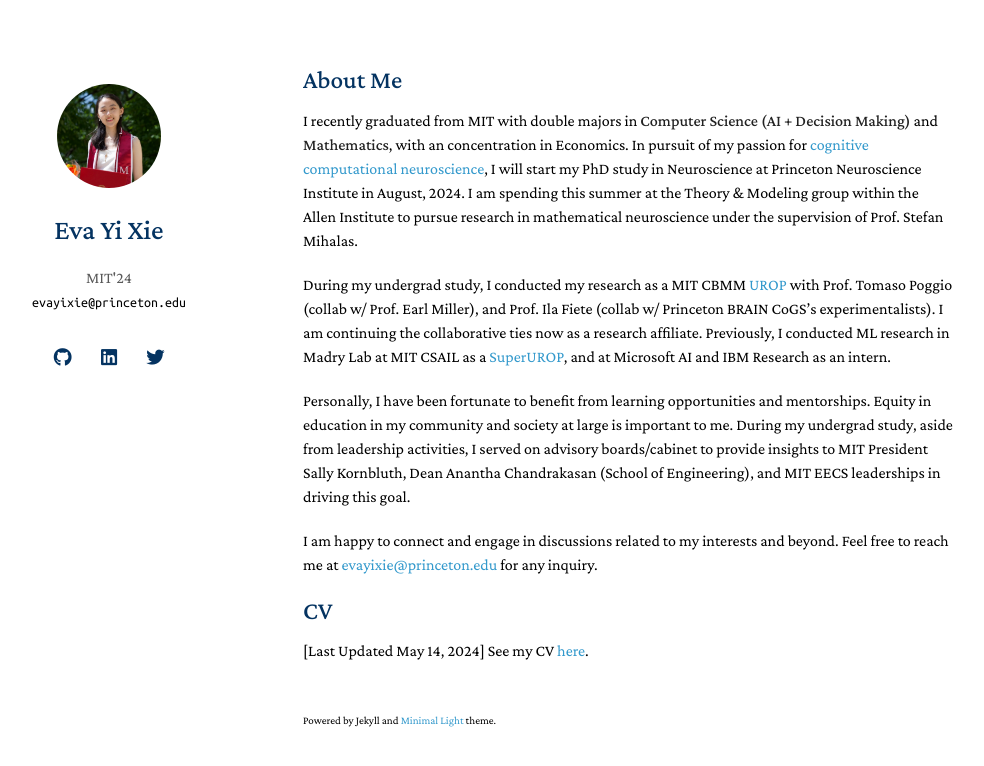
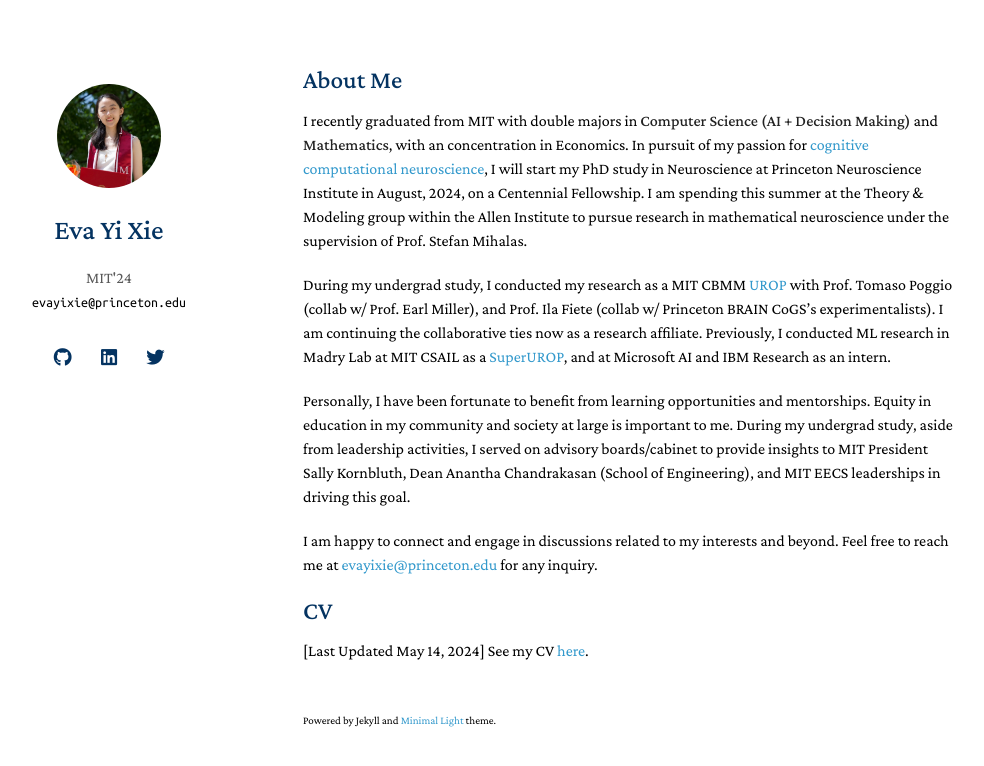
Before and after one commit to minzsiure/minzsiure.github.io, a Jekyll site: the page built from index.md, in a window 1280 px wide. Shown: the top 766 px of the page, without its empty margins (167-1151 px from the left). Built offline with Jekyll 4.4.1, drawn with Linux system fonts in a browser that asks for light colours; nearby versions of some CDN libraries; a style sheet for code colours, icons or effects is not loaded.

Commit message:
add fellowship

```diff
--- a/index.md
+++ b/index.md
@@ -3,7 +3,7 @@ layout: homepage
 ---
 
 <h2 id="about">About Me</h2>
-I recently graduated from MIT with double majors in **Computer Science (AI + Decision Making)** and **Mathematics**, with an concentration in Economics. In pursuit of my passion for [cognitive computational neuroscience](https://www.nature.com/articles/s41593-018-0210-5#:~:text=The%20goal%20of%20cognitive%20computational,perform%20real%2Dworld%20cognitive%20tasks){:target="_blank"}, I will start my PhD study in Neuroscience at Princeton Neuroscience Institute in August, 2024. I am spending this summer at the Theory & Modeling group within the Allen Institute to pursue research in mathematical neuroscience under the supervision of Prof. Stefan Mihalas.
+I recently graduated from MIT with double majors in **Computer Science (AI + Decision Making)** and **Mathematics**, with an concentration in Economics. In pursuit of my passion for [cognitive computational neuroscience](https://www.nature.com/articles/s41593-018-0210-5#:~:text=The%20goal%20of%20cognitive%20computational,perform%20real%2Dworld%20cognitive%20tasks){:target="_blank"}, I will start my PhD study in Neuroscience at Princeton Neuroscience Institute in August, 2024, on a Centennial Fellowship. I am spending this summer at the Theory & Modeling group within the Allen Institute to pursue research in mathematical neuroscience under the supervision of Prof. Stefan Mihalas.
 
 <!-- I am interested in how population of neurons encodes information and participates in learning, memory, and other cognitive functions. Additionally, I am interested in exploring any low dimensional representations being shared across various tasks and/or organisms. I study this line of work through close collaboration with experimentalists, and keep an eye out for their potential applications in building intelligent systems or understanding neurological disorders. -->
 
```
